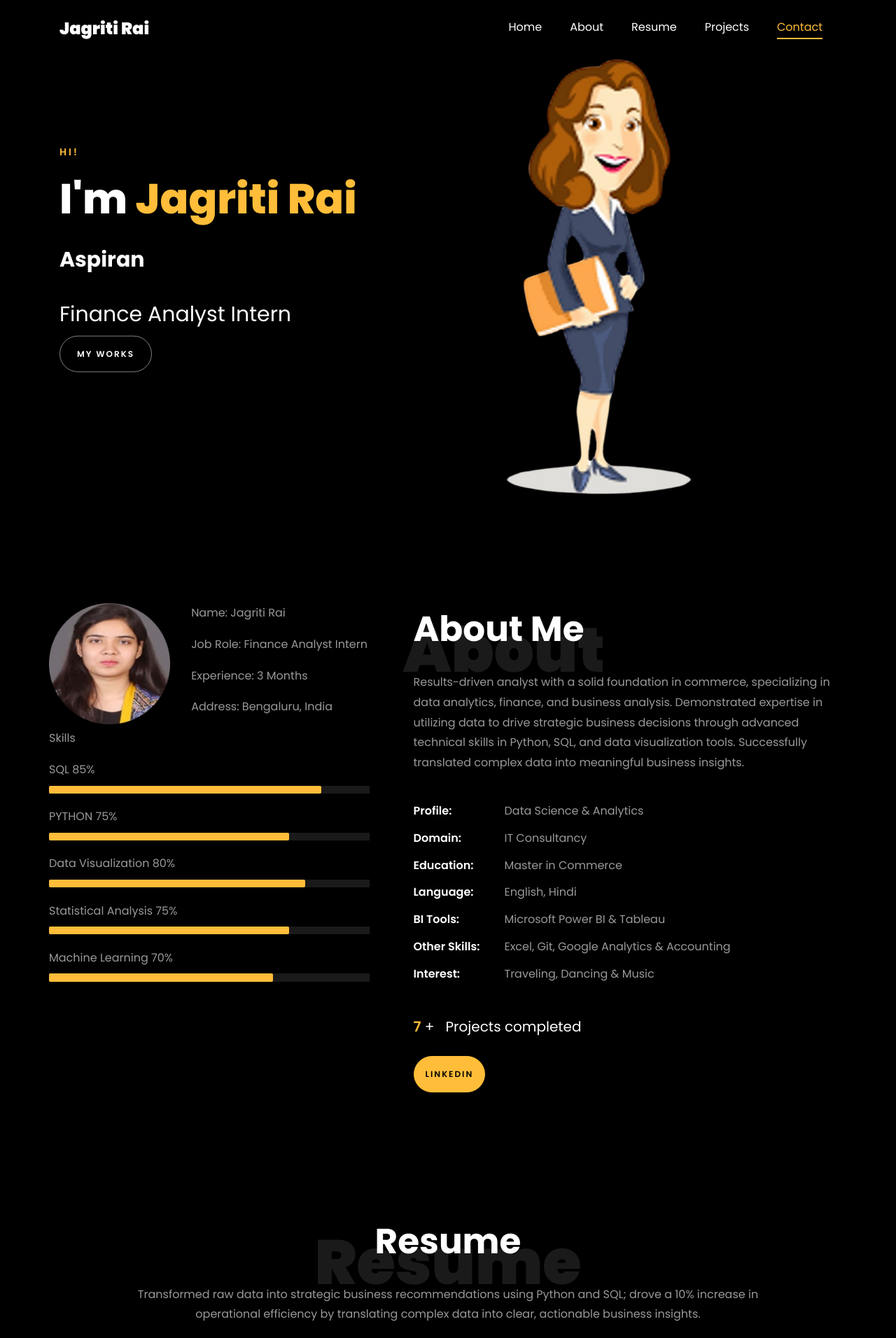
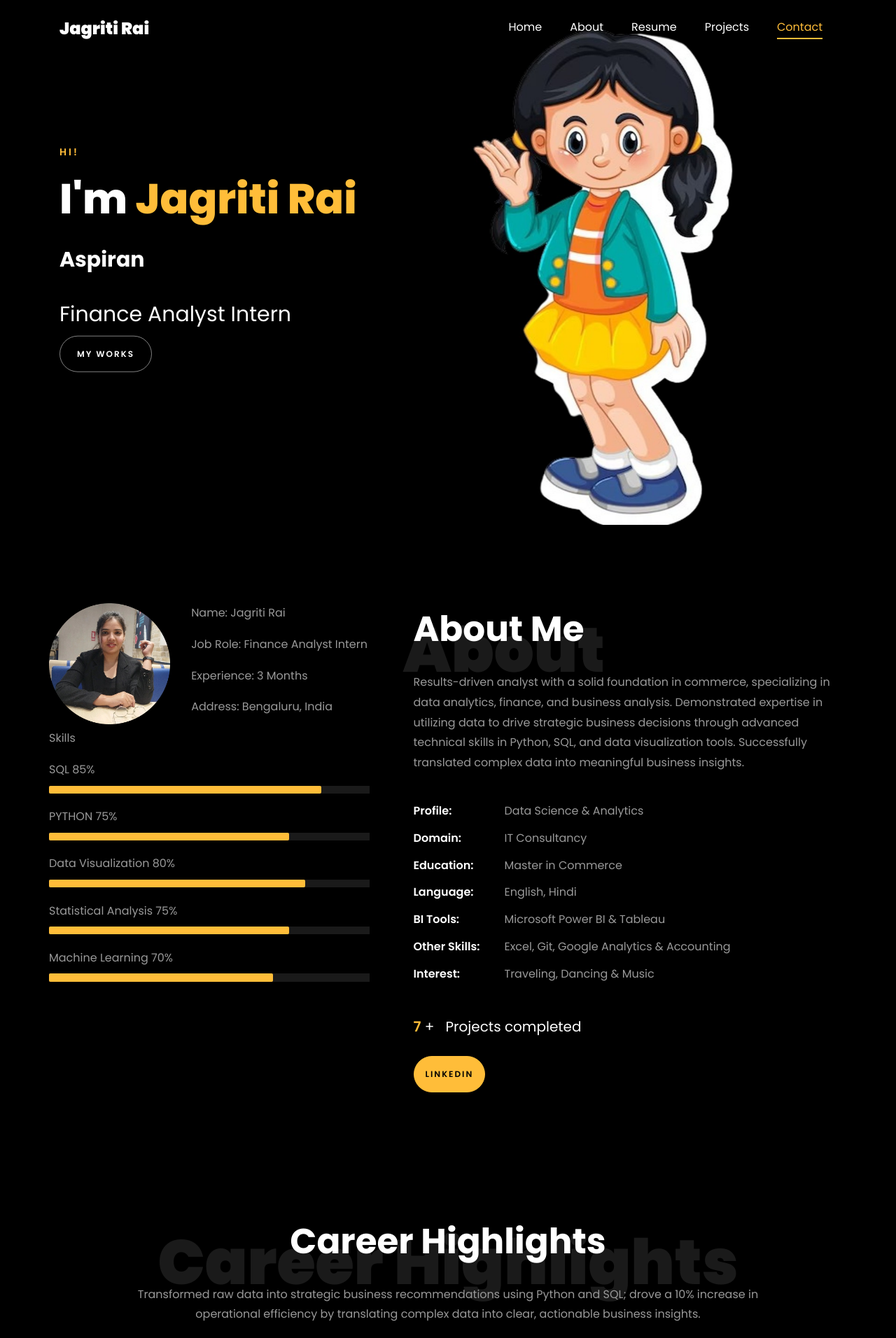
Before and after one commit to Jagritirai17/Jagritirai17.github.io, a plain HTML site: page index.html in a window 1280 px wide. Shown: the top 1912 px of the page at 70% size. Drawn offline with Linux system fonts and the light colour scheme; files whose address does not match are found by name.

Commit message:
Initial Summary

```diff
--- a/index.html
+++ b/index.html
@@ -141,7 +141,7 @@
 	      	<div class="overlay"></div>
 	         <div class="container">
 	          <div class="row d-md-flex no-gutters slider-text align-items-end justify-content-end" data-scrollax-parent="true">
-	          	<div class="one-third js-fullheight order-md-last img" style="background-image:url(images/bg_2.png);">
+	          	<div class="one-third js-fullheight order-md-last img" style="background-image:url(images/bg_2.jpg);">
 	          	 <div class="overlay"></div>
 	          	</div>
 		          <div class="one-forth d-flex  align-items-center ftco-animate" data-scrollax=" properties: { translateY: '70%' }">
@@ -213,7 +213,7 @@
 								<div class="row">
 									<div class="col-sm-6 col-md-5">
 									  <div class="about-img">
-										<img src="images/about_me.jpg" class="img-fluid rounded b-shadow-a" alt="">
+										<img src="images/aboutme.png" class="img-fluid rounded b-shadow-a" alt="">
 									  </div>
 									</div>
 									<!-- Details next to profile image -->
@@ -310,8 +310,8 @@
     	<div class="container">
     		<div class="row justify-content-center pb-5">
           <div class="col-md-10 heading-section text-center ftco-animate">
-          	<h1 class="big big-2">Resume</h1>
-            <h2 class="mb-4">Resume</h2>
+          	<h1 class="big big-2">Career Highlights</h1>
+            <h2 class="mb-4">Career Highlights</h2>
             <p>Transformed raw data into strategic business recommendations using Python and SQL; drove a 10% increase in
 				operational efficiency by translating complex data into clear, actionable business insights. </p>
           </div>
@@ -374,8 +374,9 @@
     			<div class="col-md-6">
     				<div class="resume-wrap ftco-animate">
     					<span class="date">Sep 2023 - Mar 2024</span>
-    					<h2>Data Analytics Program</h2>
+    					<h2>Data Analytics Offline Program</h2>
     					<span class="position">Great Learning Academy</span>
+						<span class="location">Bangalore</span>
     					<p class="mt-4">Completed.</p>
     				</div>
     			</div>
```
Also changed, not shown: images/aboutme.png (added), images/bg_2.jpg (added).
